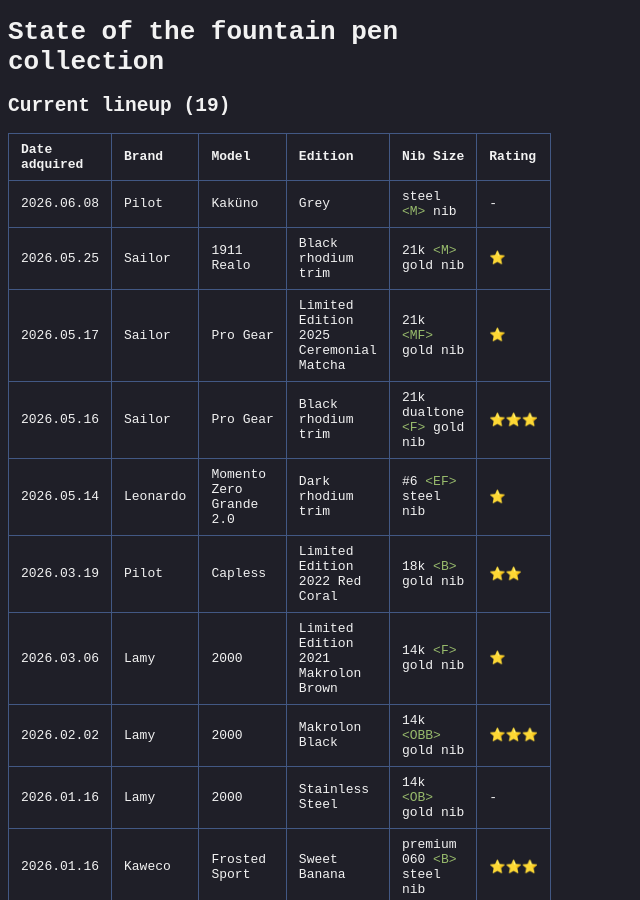
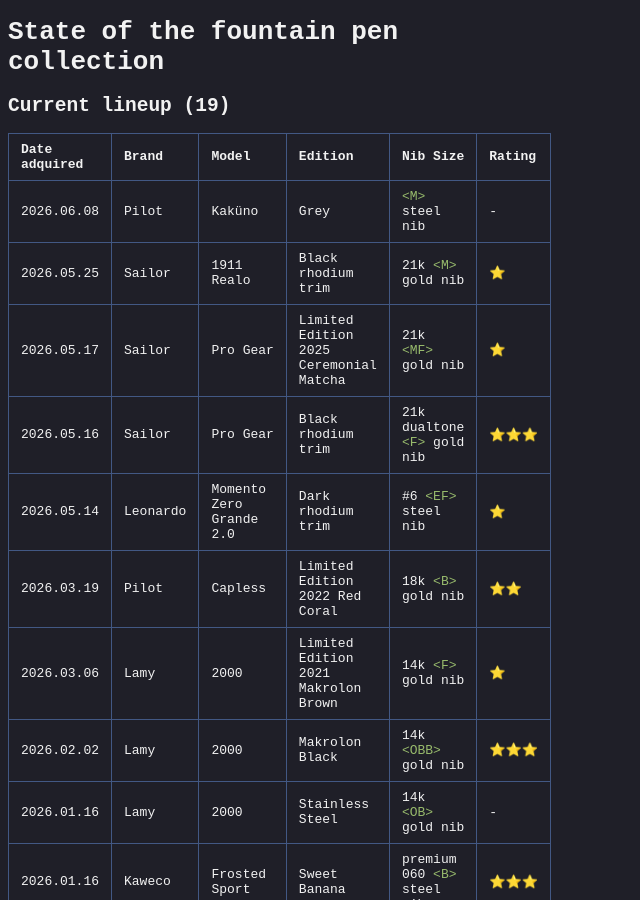
Before and after one commit to s-estay/s-estay.github.io, a Jekyll site: the page built from _posts/2025-12-11-state-of-the-fp-collection-2025.md, in a window 1280 px wide and 900 px high. Shown: the whole window, without its empty margins (0-640 px from the left). Built offline with Jekyll 4.4.1, drawn with Linux system fonts in a browser that asks for light colours.

Commit message:
Update nib description format in lineup

```diff
--- a/_posts/2025-12-11-state-of-the-fp-collection-2025.md
+++ b/_posts/2025-12-11-state-of-the-fp-collection-2025.md
@@ -10,7 +10,7 @@
 
 | Date adquired | Brand | Model | Edition | Nib Size | Rating |
 | --- | --- | --- | --- | --- | --- |
-| 2026.06.08 | Pilot | Kaküno | Grey | steel `<M>` nib | - |
+| 2026.06.08 | Pilot | Kaküno | Grey | `<M>` steel nib | - |
 | 2026.05.25 | Sailor | 1911 Realo | Black rhodium trim | 21k `<M>` gold nib | ⭐️ |
 | 2026.05.17 | Sailor | Pro Gear | Limited Edition 2025 Ceremonial Matcha | 21k `<MF>` gold nib | ⭐️ |
 | 2026.05.16 | Sailor | Pro Gear | Black rhodium trim | 21k dualtone `<F>` gold nib | ⭐️⭐️⭐️ |
```
